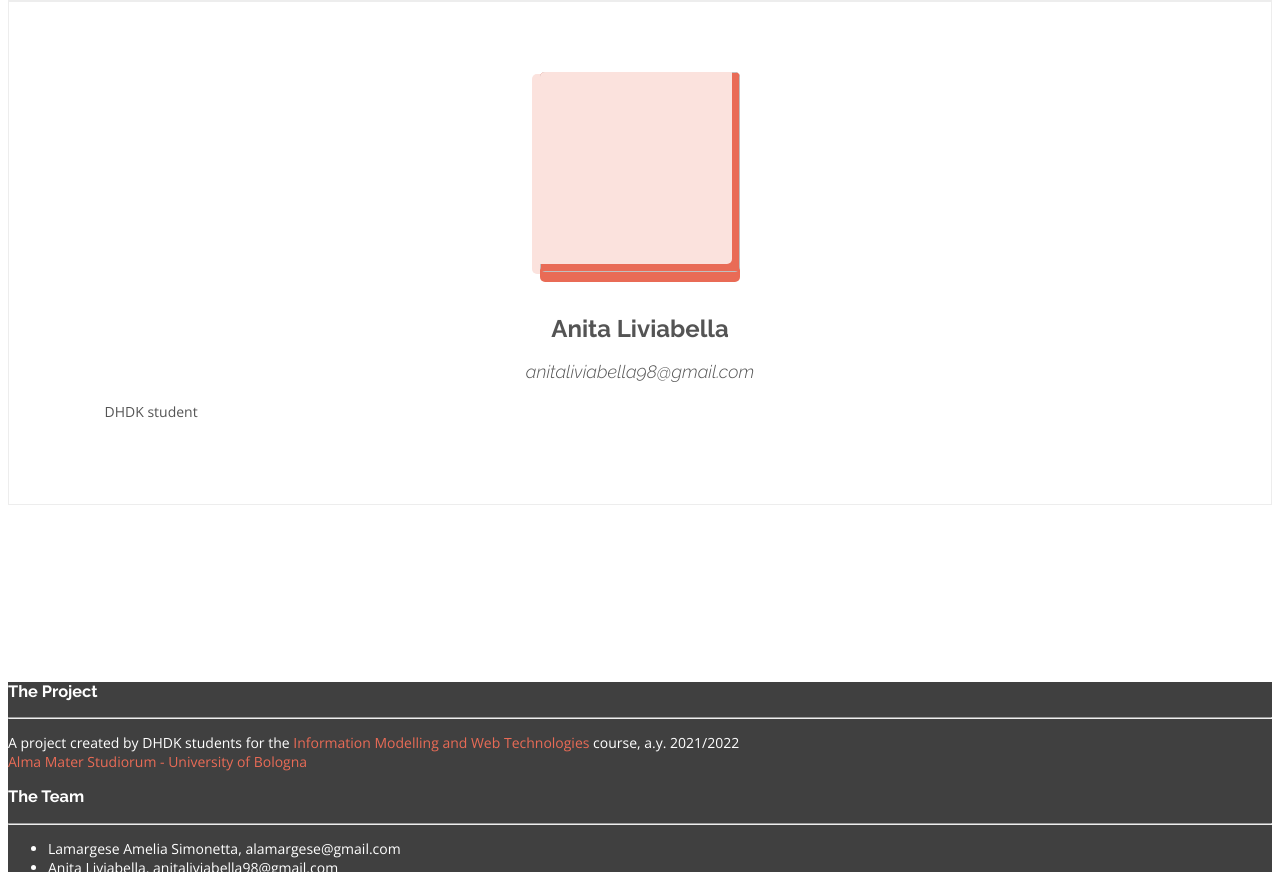
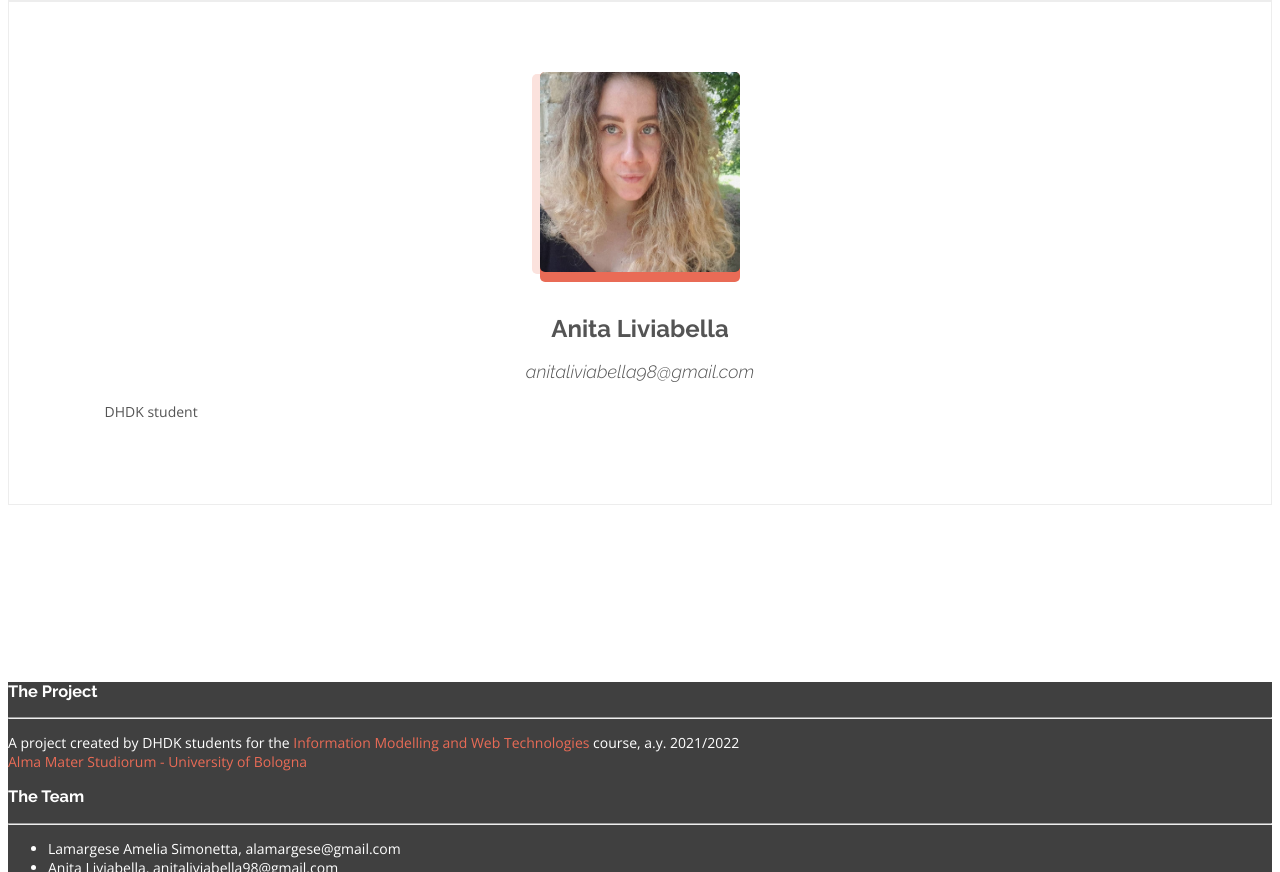
Before and after one commit to anitaliviabella/cleo-erato, a plain HTML site: page index.html in a window 1280 px wide. Shown: the part 2614-3486 px from the top of the page. Drawn offline with nearby package versions, Linux system fonts and the light colour scheme; files whose address does not match are found by name.

Commit message:
curricula

```diff
--- a/index.html
+++ b/index.html
@@ -173,7 +173,7 @@
           <div class="col-lg-4 col-md-6 d-flex align-items-stretch"> <!--da cambiare-->
             <div class="icon-box">
               <div class="icon"><i class="bx bxl-dribbble"> <!--da cambiare-->
-                <img src="" class="icon">
+                <img src="img/fotocurricula.jpg" class="icon">
               </i></div>
               <h4><a href="">Anita Liviabella</a></h4>
               <h3><i>anitaliviabella98@gmail.com</i></h3>
```
Also changed, not shown: img/fotocurricula.jpg (renamed from img/fotocurricula.png).
